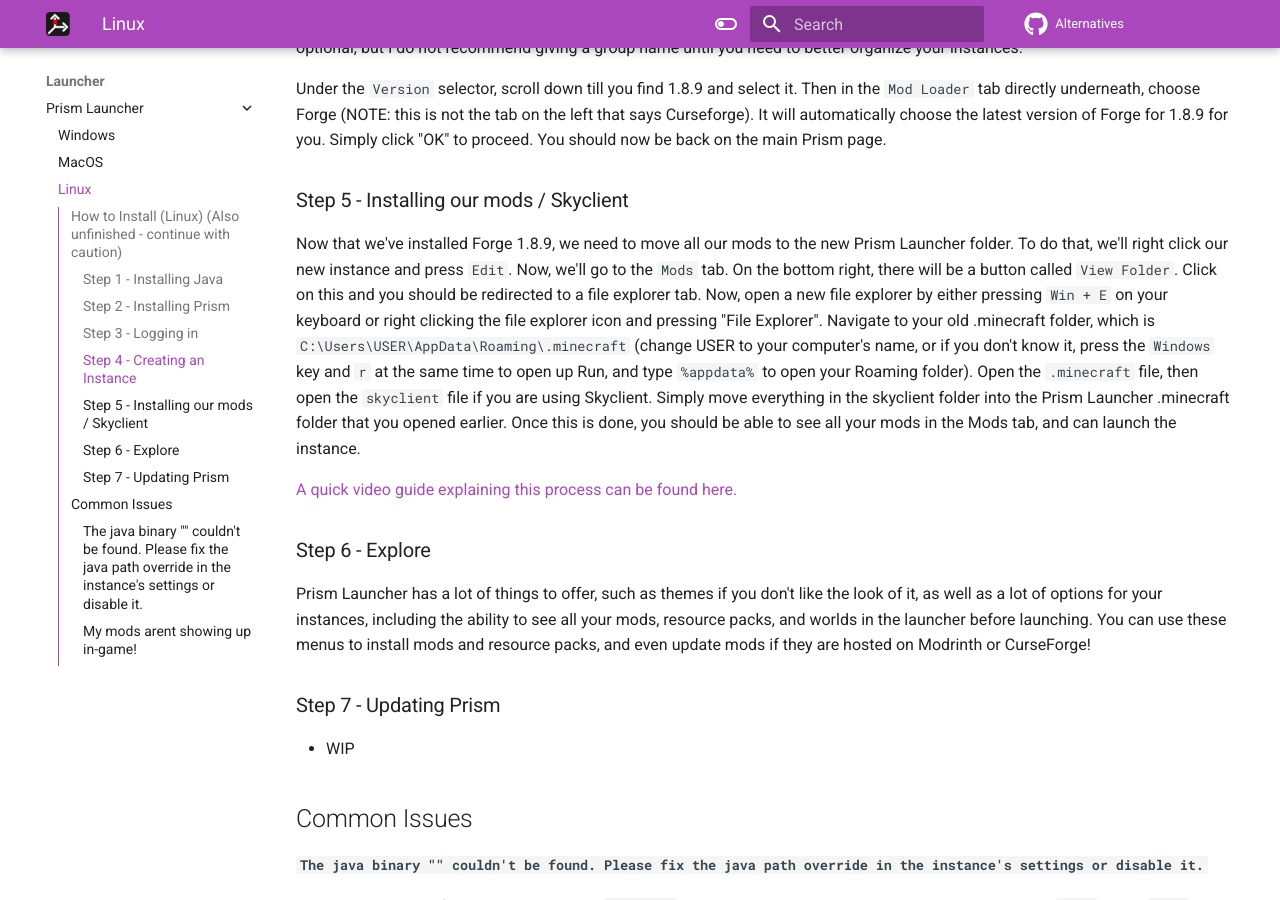
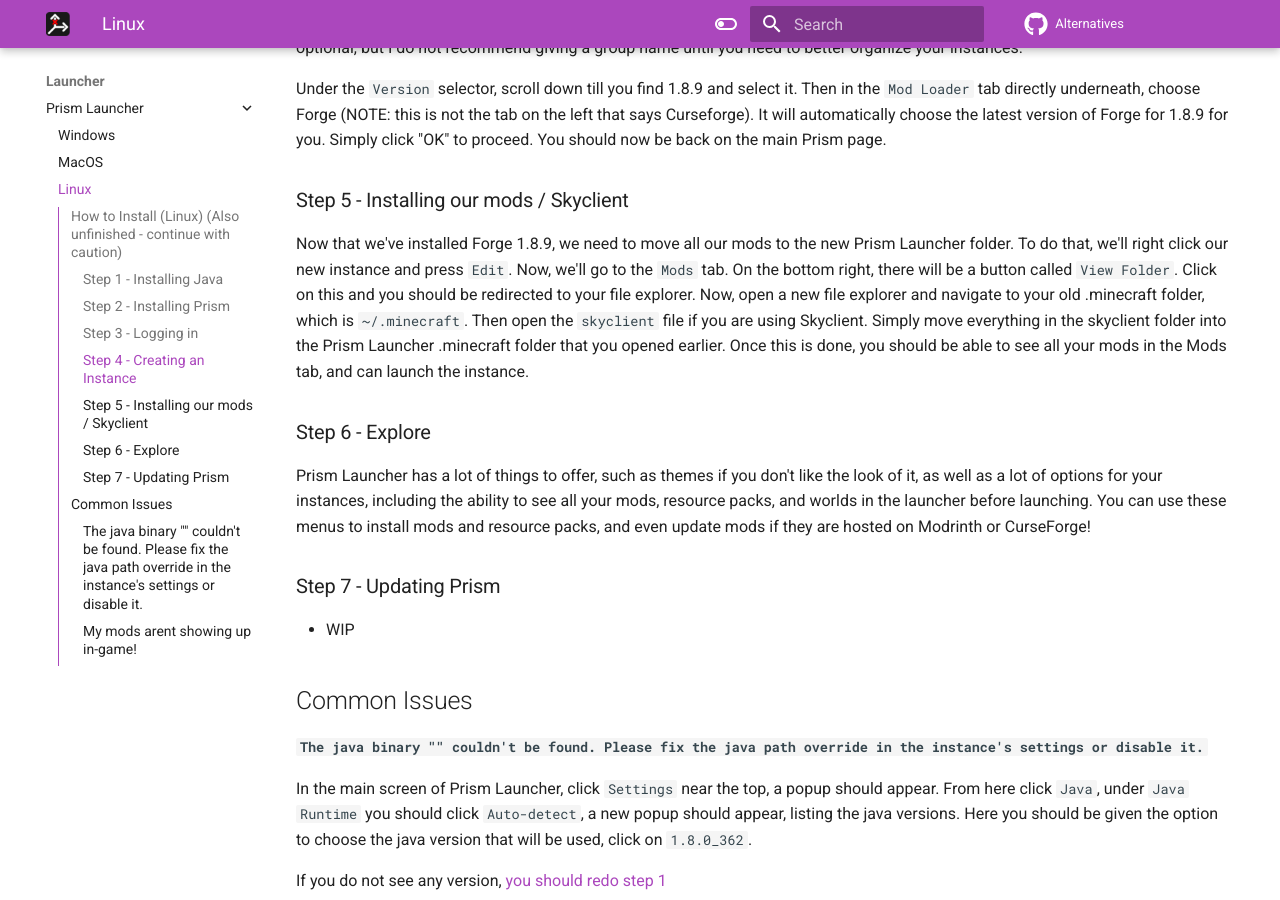
Before and after one commit to MicrocontrollersDev/Alternatives, an MkDocs documentation site: the page built from docs/launcher/prism_gnu.md, in a window 1280 px wide and 900 px high, scrolled down 1815 px. Built offline with MkDocs 1.6.1 and Material for MkDocs 9.7.7, drawn with Linux system fonts in a browser that asks for light colours; comment, search, counter and statistics services are not loaded.

Commit message:
linuxing

```diff
--- a/docs/launcher/prism_gnu.md
+++ b/docs/launcher/prism_gnu.md
@@ -252,9 +252,7 @@
 
 ### Step 5 - Installing our mods / Skyclient
 
-Now that we've installed Forge 1.8.9, we need to move all our mods to the new Prism Launcher folder. To do that, we'll right click our new instance and press `Edit`. Now, we'll go to the `Mods` tab. On the bottom right, there will be a button called `View Folder`. Click on this and you should be redirected to a file explorer tab. Now, open a new file explorer by either pressing `Win + E` on your keyboard or right clicking the file explorer icon and pressing "File Explorer". Navigate to your old .minecraft folder, which is `C:\Users\USER\AppData\Roaming\.minecraft` (change USER to your computer's name, or if you don't know it, press the `Windows` key and `r` at the same time to open up Run, and type `%appdata%` to open your Roaming folder). Open the `.minecraft` file, then open the `skyclient` file if you are using Skyclient. Simply move everything in the skyclient folder into the Prism Launcher .minecraft folder that you opened earlier. Once this is done, you should be able to see all your mods in the Mods tab, and can launch the instance.
-
-[A quick video guide explaining this process can be found here.](https://youtu.be/DEGaD-_HFCE)
+Now that we've installed Forge 1.8.9, we need to move all our mods to the new Prism Launcher folder. To do that, we'll right click our new instance and press `Edit`. Now, we'll go to the `Mods` tab. On the bottom right, there will be a button called `View Folder`. Click on this and you should be redirected to your file explorer. Now, open a new file explorer and navigate to your old .minecraft folder, which is `~/.minecraft`. Then open the `skyclient` file if you are using Skyclient. Simply move everything in the skyclient folder into the Prism Launcher .minecraft folder that you opened earlier. Once this is done, you should be able to see all your mods in the Mods tab, and can launch the instance.
 
 ### Step 6 - Explore
 
```
